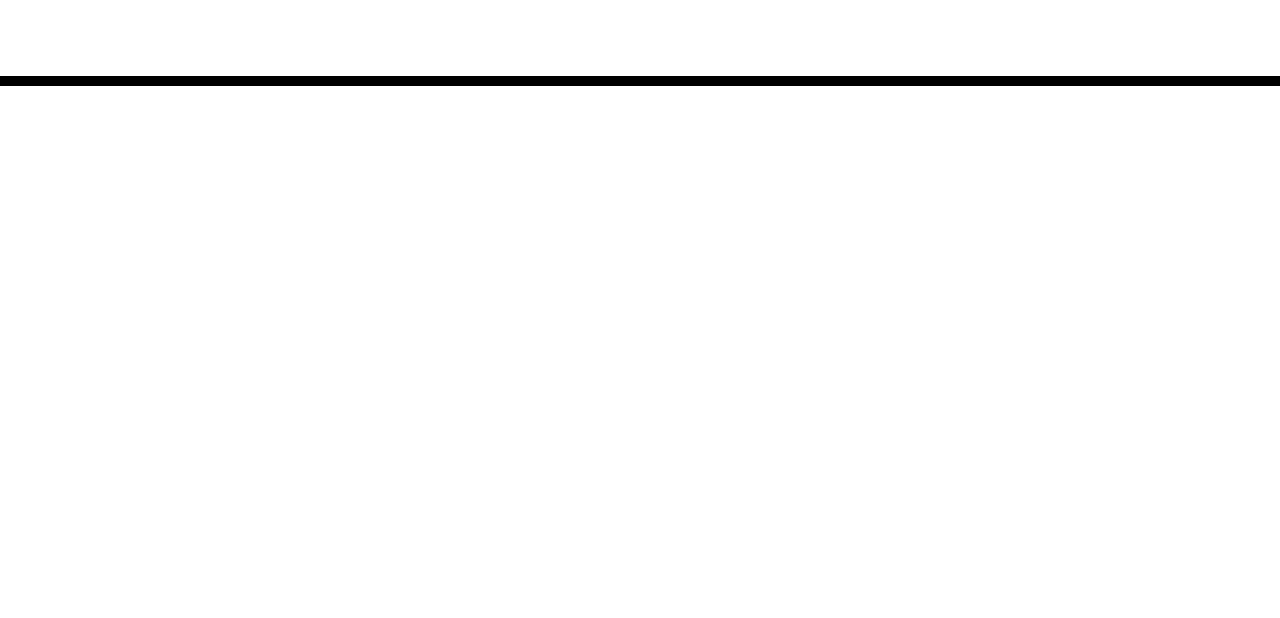
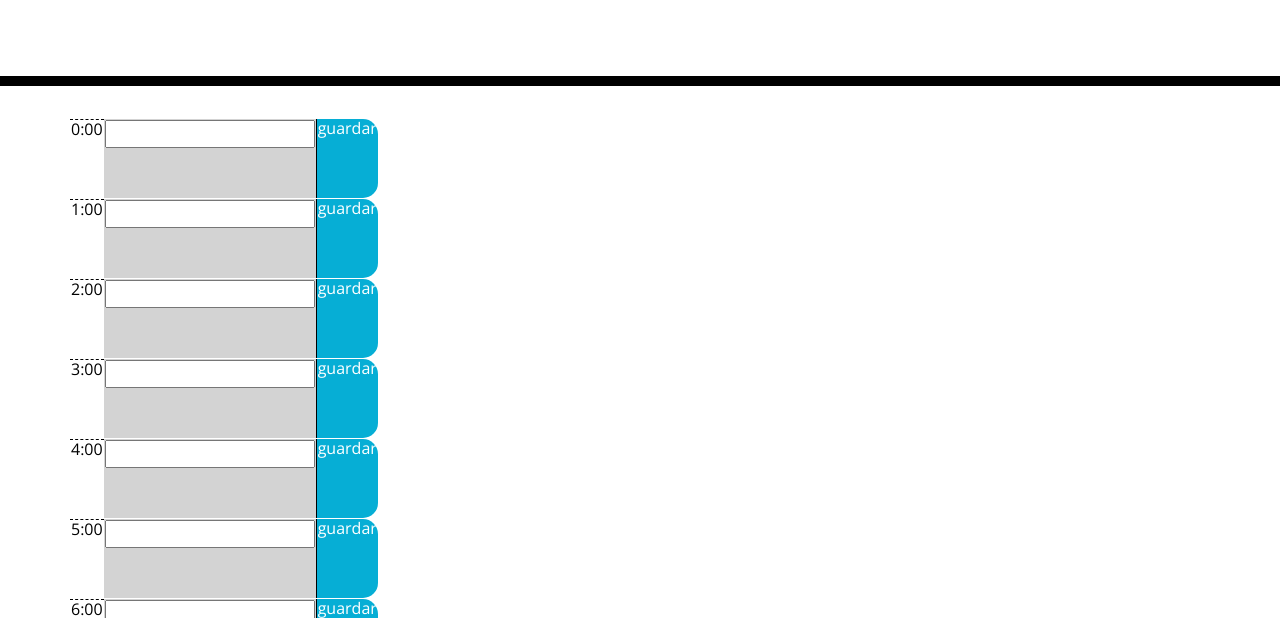
Before and after one commit to maugh108/calendar, a plain HTML site: page index.html in a window 1280 px wide. Shown: the part 182-800 px from the top of the page. Drawn offline with nearby package versions, Linux system fonts and the light colour scheme; files that its build step writes are made by us from their sources.

Commit message:
read me added

```diff
--- a/assets/js/script.js
+++ b/assets/js/script.js
@@ -0,0 +1,52 @@
+function printHours(){
+
+    var today = moment().format('H');
+
+
+
+    for (var i = -0; i < 24; i++) {
+
+    var container = $('.container');
+    var tmblockEl = $('<table>').addClass('time-block');
+    var rowEl = $('<tr>').addClass('row');
+    var hourDay = $('<td>').addClass('hour');
+    var descHour = $('<td>').addClass('description');
+    var descInput = $('<input>');
+    var saveBtn = $('<td>guardar</td>').addClass('saveBtn');
+
+    //descInput.setAttribute("value", i);
+
+    tmblockEl.appendTo(container);
+    rowEl.appendTo(tmblockEl)
+    hourDay.appendTo(rowEl);
+    hourDay.append('<p>' + i + ':00' + '</p>');
+    descHour.appendTo(rowEl);
+    descHour.append(descInput);
+    saveBtn.appendTo(rowEl);
+
+    console.log(today);
+
+    if (i  == today) {
+
+        descHour.addClass('present');
+    }
+
+    if (i  < today) {
+
+        descHour.addClass('past');
+    }
+
+    if (i  > today) {
+
+        descHour.addClass('future');
+    }
+
+
+    }
+
+    return;
+
+}
+
+
+printHours();
--- a/index.html
+++ b/index.html
@@ -7,7 +7,7 @@
     <link rel="stylesheet" href="https://stackpath.bootstrapcdn.com/bootstrap/4.3.1/css/bootstrap.min.css"/>
     <link rel="stylesheet" href="https://use.fontawesome.com/releases/v5.8.1/css/all.css" integrity="sha384-50oBUHEmvpQ+1lW4y57PTFmhCaXp0ML5d60M1M7uH2+nqUivzIebhndOJK28anvf" crossorigin="anonymous"/>
     <link href="https://fonts.googleapis.com/css?family=Open+Sans&display=swap" rel="stylesheet"/>
-    <link rel="stylesheet" href="style.css"/>
+    <link rel="stylesheet" href="./assets/css/style.css"/>
     <title>Planificador de días de trabajo </title>
   </head>
 
@@ -20,8 +20,8 @@
     <div class="container">
       <!-- Timeblocks go here -->
     </div>
-
     <script src="https://cdnjs.cloudflare.com/ajax/libs/jquery/3.2.1/jquery.min.js"></script>
     <script src="https://cdnjs.cloudflare.com/ajax/libs/moment.js/2.24.0/moment.min.js"></script>
+    <script src="./assets/js/script.js"></script>
   </body>
 </html>
```
Also changed, not shown: assets/img/preview.png (added), 1 other file.
